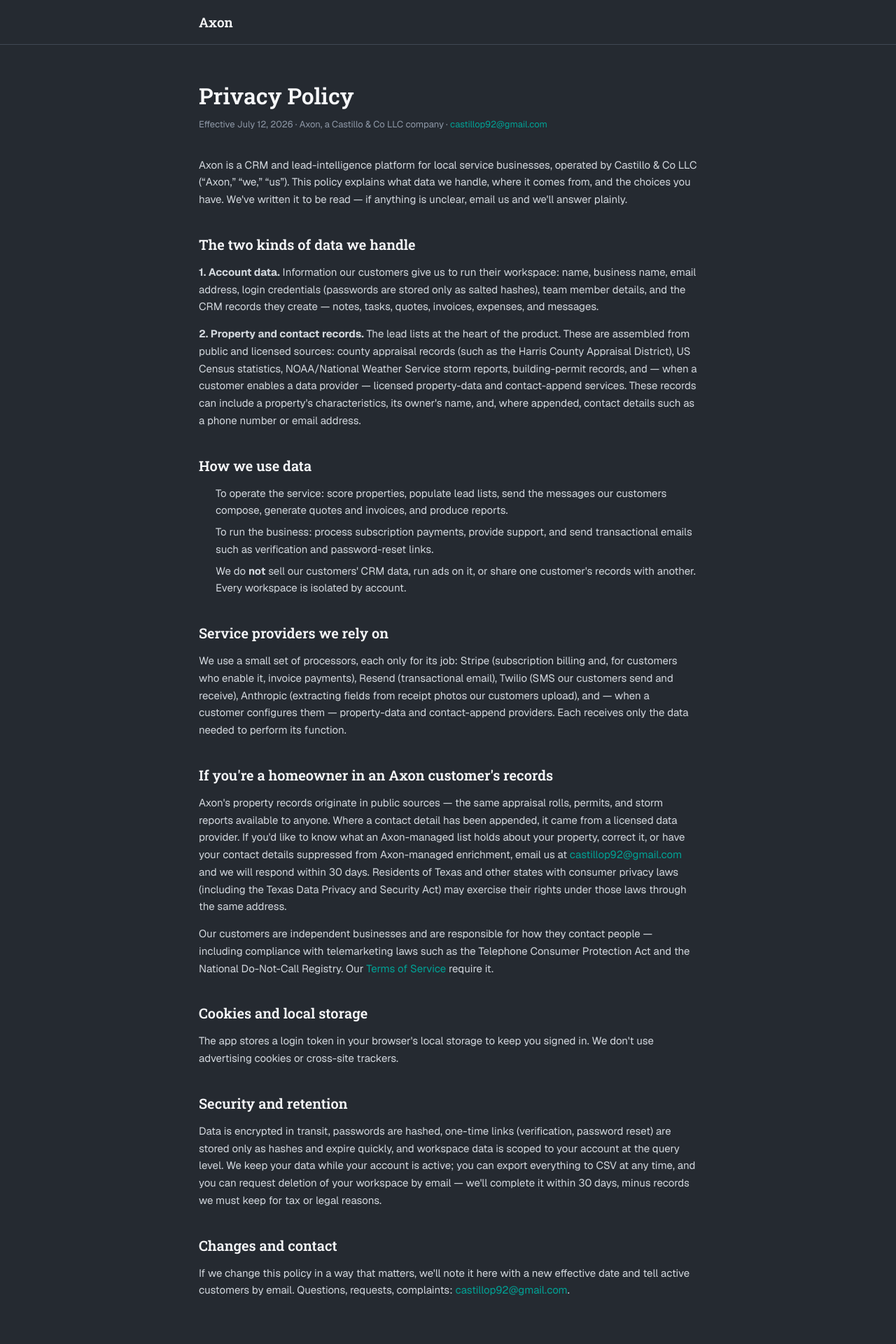
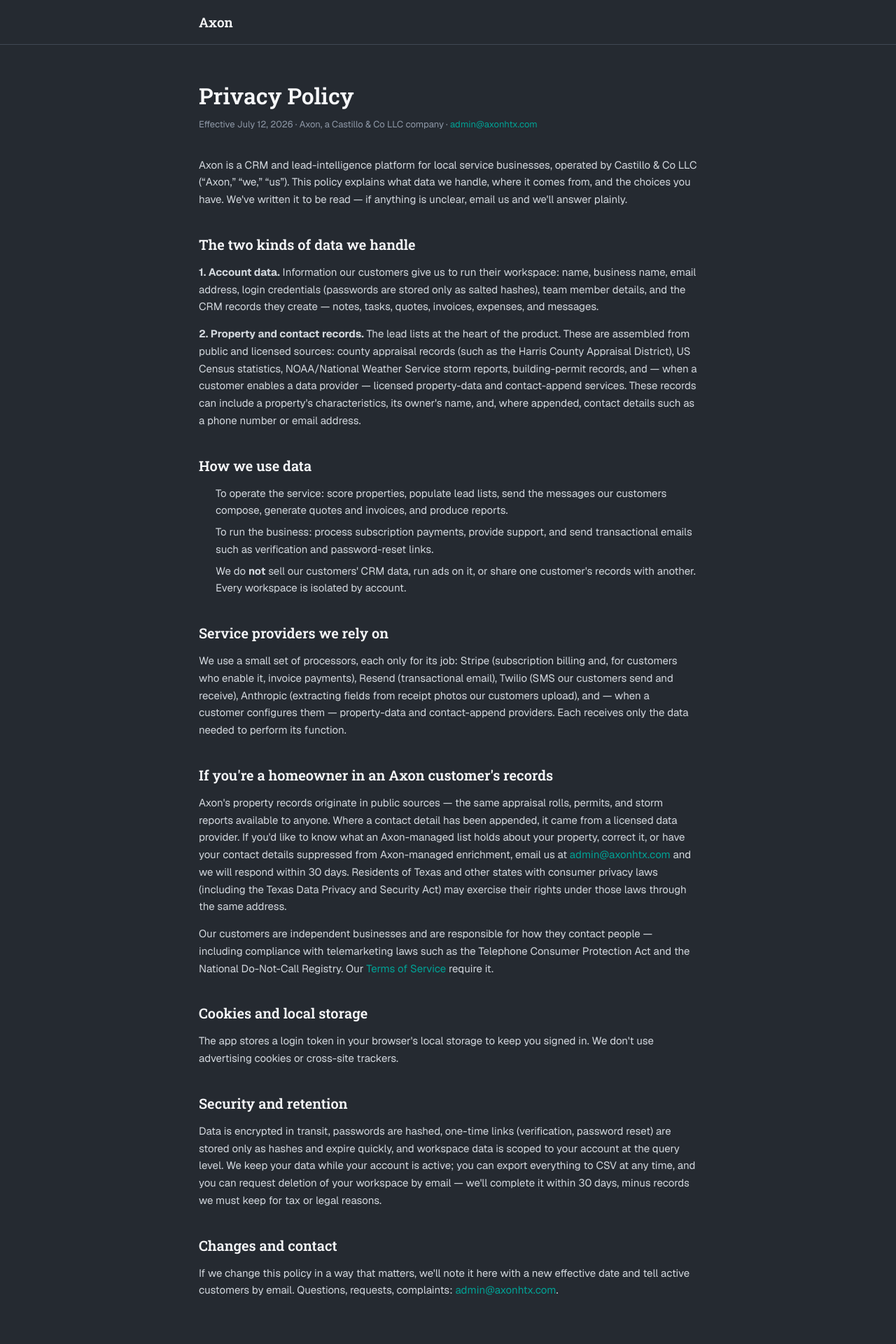
Before and after one commit to PJC2010/axon_crm, a Next.js app in the folder frontend/: page /privacy in a window 1280 px wide. Shown: the top 1920 px of the page at 70% size. Built offline with nearby package versions, Linux system fonts and the light colour scheme.

Commit message:
Update contact email to admin@axonhtx.com
Replace castillop92@gmail.com with admin@axonhtx.com across landing page, legal pages, and waitlist widget for the new axonhtx.com domain.

```diff
--- a/frontend/app/privacy/page.tsx
+++ b/frontend/app/privacy/page.tsx
@@ -55,8 +55,8 @@ export default function PrivacyPage() {
         it came from a licensed data provider. If you&apos;d like to know what an Axon-managed
         list holds about your property, correct it, or have your contact details suppressed from
         Axon-managed enrichment, email us at{' '}
-        <a href="mailto:castillop92@gmail.com" style={{ color: 'var(--color-accent)' }}>
-          castillop92@gmail.com
+        <a href="mailto:admin@axonhtx.com" style={{ color: 'var(--color-accent)' }}>
+          admin@axonhtx.com
         </a>{' '}
         and we will respond within 30 days. Residents of Texas and other states with consumer
         privacy laws (including the Texas Data Privacy and Security Act) may exercise their rights
@@ -88,8 +88,8 @@ export default function PrivacyPage() {
       <LegalP>
         If we change this policy in a way that matters, we&apos;ll note it here with a new
         effective date and tell active customers by email. Questions, requests, complaints:{' '}
-        <a href="mailto:castillop92@gmail.com" style={{ color: 'var(--color-accent)' }}>
-          castillop92@gmail.com
+        <a href="mailto:admin@axonhtx.com" style={{ color: 'var(--color-accent)' }}>
+          admin@axonhtx.com
         </a>.
       </LegalP>
     </LegalPage>
--- a/frontend/app/terms/page.tsx
+++ b/frontend/app/terms/page.tsx
@@ -79,8 +79,8 @@ export default function TermsPage() {
         These terms are governed by the laws of the State of Texas, with venue in Harris County.
         If we update the terms in a way that matters, we&apos;ll post the new version here with a
         new effective date and email active customers. Questions:{' '}
-        <a href="mailto:castillop92@gmail.com" style={{ color: 'var(--color-accent)' }}>
-          castillop92@gmail.com
+        <a href="mailto:admin@axonhtx.com" style={{ color: 'var(--color-accent)' }}>
+          admin@axonhtx.com
         </a>.
       </LegalP>
     </LegalPage>
--- a/frontend/components/LandingContent.tsx
+++ b/frontend/components/LandingContent.tsx
@@ -823,7 +823,7 @@ export default function LandingContent() {
               <ul className="lp-footer-links">
                 <li><a href="/signup">Start free</a></li>
                 <li><a href="/login">Sign in</a></li>
-                <li><a href="mailto:castillop92@gmail.com"><Mail size={13} style={{ verticalAlign: '-2px', marginRight: 5 }} />Contact us</a></li>
+                <li><a href="mailto:admin@axonhtx.com"><Mail size={13} style={{ verticalAlign: '-2px', marginRight: 5 }} />Contact us</a></li>
               </ul>
             </div>
             <div>
--- a/frontend/components/LegalPage.tsx
+++ b/frontend/components/LegalPage.tsx
@@ -52,8 +52,8 @@ export default function LegalPage({
         </h1>
         <p style={{ fontSize: 13, color: 'var(--color-ink-400)', margin: '0 0 36px' }}>
           Effective {effectiveDate} · Axon, a Castillo &amp; Co LLC company ·{' '}
-          <a href="mailto:castillop92@gmail.com" style={{ color: 'var(--color-accent)' }}>
-            castillop92@gmail.com
+          <a href="mailto:admin@axonhtx.com" style={{ color: 'var(--color-accent)' }}>
+            admin@axonhtx.com
           </a>
         </p>
         {children}
--- a/frontend/components/ZipSampleWidget.tsx
+++ b/frontend/components/ZipSampleWidget.tsx
@@ -28,7 +28,7 @@ const MAX_POLLS = 18 // ~3 minutes, then we stop hammering
  *  exists: a prefilled email that captures the visitor's market. Also used
  *  by the landing page's closing CTA (LandingContent.tsx). */
 export const WAITLIST_MAILTO =
-  'mailto:castillop92@gmail.com?subject=Axon%20waitlist%3A%20add%20my%20area&body=My%20city%20%2F%20county%3A%20'
+  'mailto:admin@axonhtx.com?subject=Axon%20waitlist%3A%20add%20my%20area&body=My%20city%20%2F%20county%3A%20'
 
 /** The landing page's "see your ZIP's top leads — free" teaser (audit P1's
  *  highest-leverage build). Talks to the public, unauthenticated sample
```
